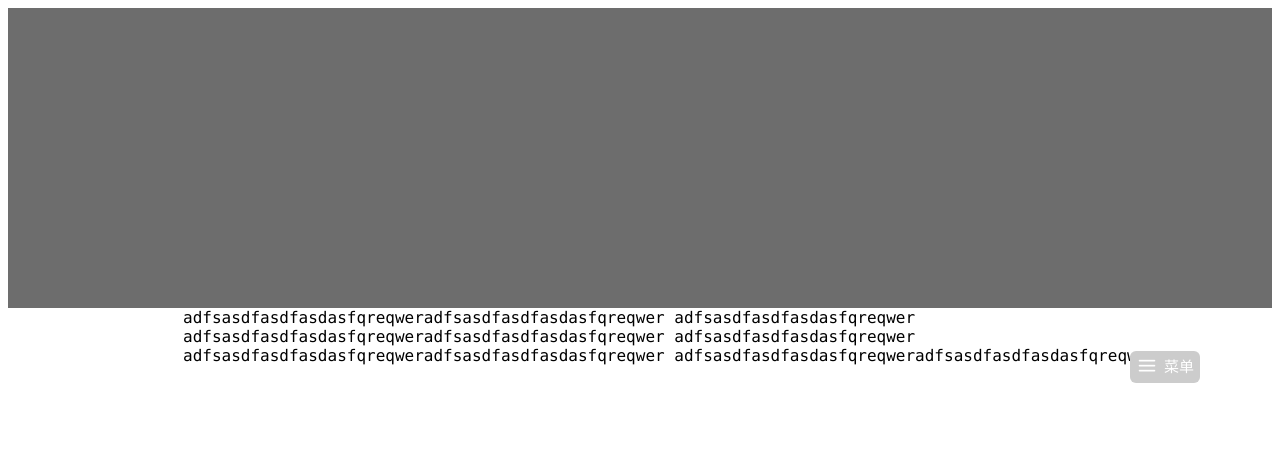
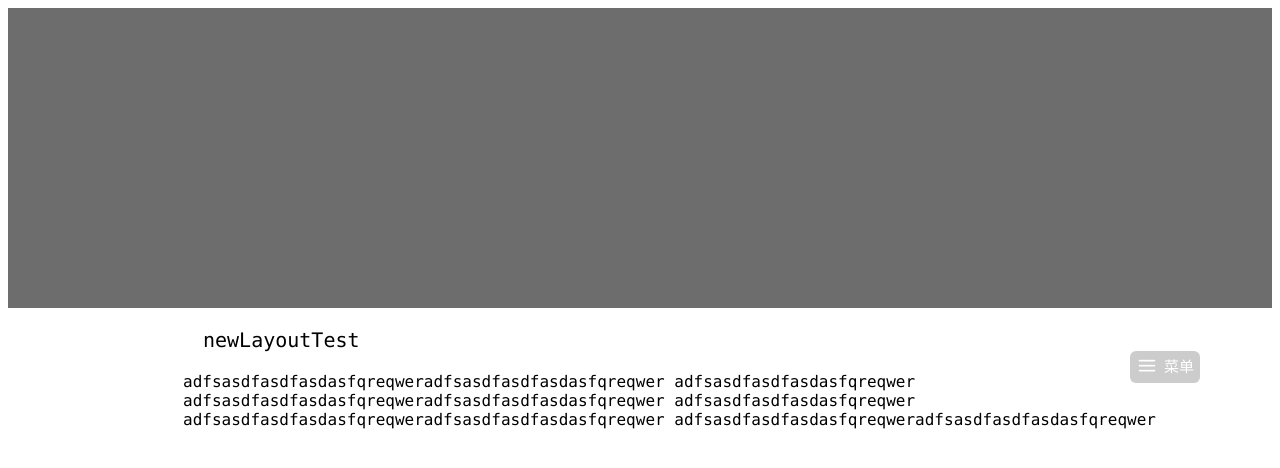
Before and after one commit to wangjianjie606/dono, a Jekyll site: the page built from _posts/test/2017-02-08-new-layout-test.html, in a window 1280 px wide. Shown: the top 468 px of the page. Built offline with Jekyll 4.4.1, drawn with Linux system fonts in a browser that asks for light colours.

Commit message:
homepage模板通用化

```diff
--- a/_config.yml
+++ b/_config.yml
@@ -4,4 +4,4 @@ author:                                     #自定义常亮
 baseurl: /dono
 safe: false
 excerpt_separator: "\n\n\n"
-pic_url: "https://raw.githubusercontent.com/wangjianjie606/dono/gh-pages/images"
+pic_url: "https://raw.githubusercontent.com/wangjianjie606/dono/gh-pages/images/"
--- a/_includes/postcontent.html
+++ b/_includes/postcontent.html
@@ -1,3 +1,5 @@
+<div style="font-size:20px;padding:20px;">{{ page.title }}</div>
+
 <div id="postContent">
   {{ content }}
 </div>
```
Also changed, not shown: _posts/test/2017-01-26-pic-test.html (+1 -1 lines).
